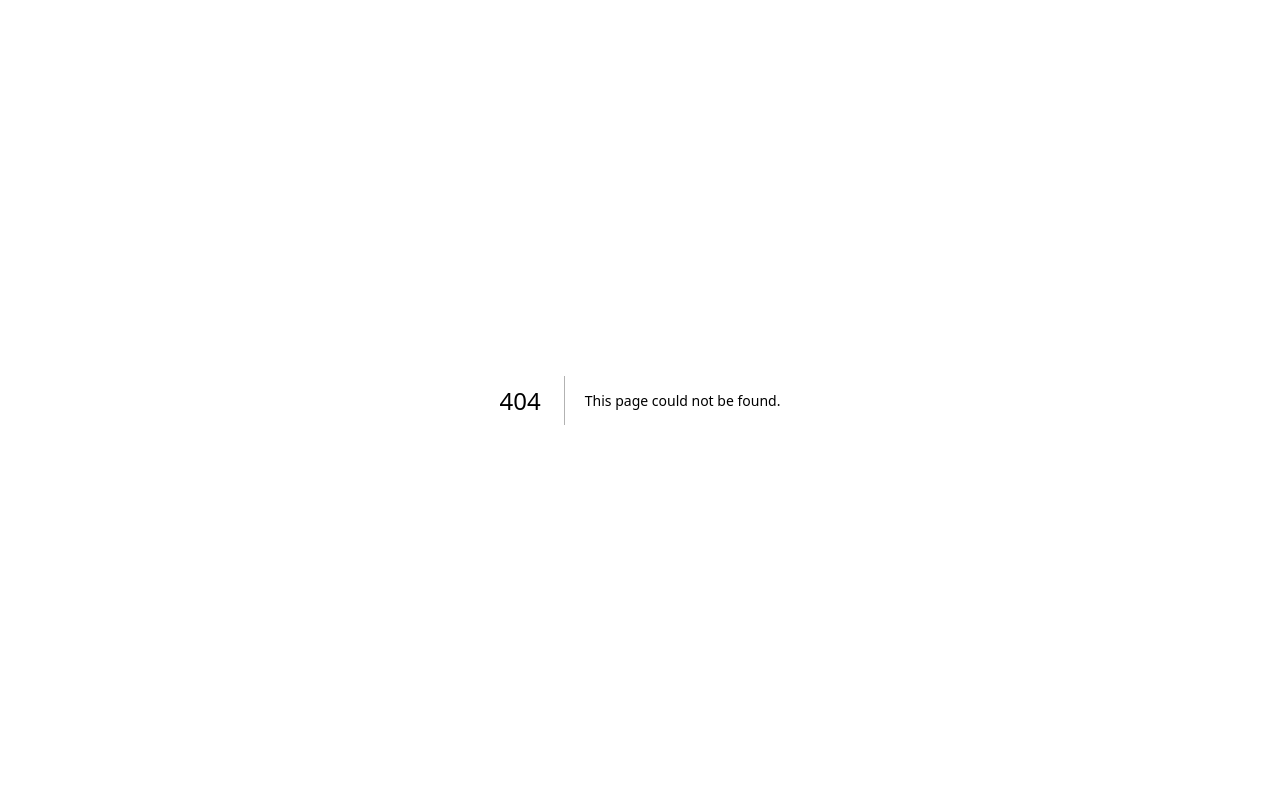
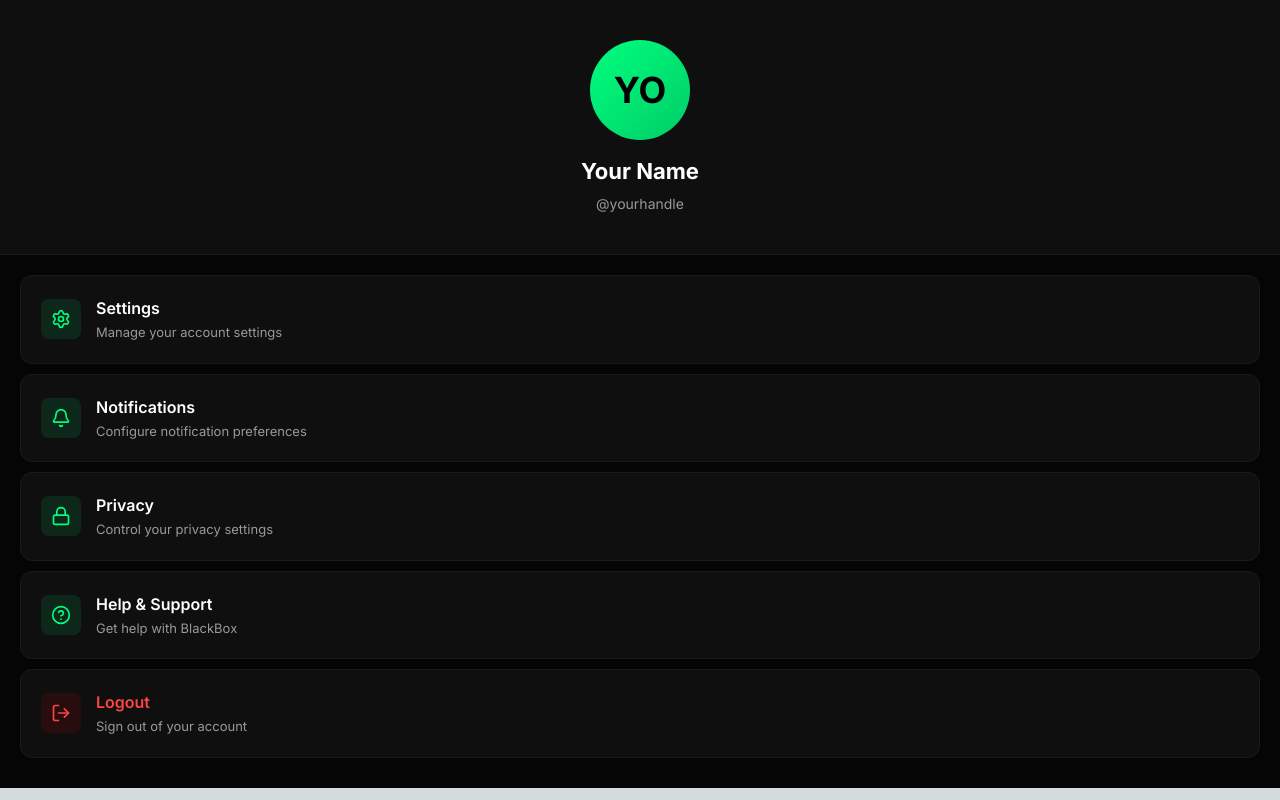
Before and after one commit to Kelvinagbe/chat-black-box, a Next.js app: page /profile in a window 1280 px wide. Before the commit this address had no page. Built offline with nearby package versions, Linux system fonts and the light colour scheme.

Commit message:
Create profile/page.tsx

```diff
--- /dev/null
+++ b/app/profile/page.tsx
@@ -0,0 +1,106 @@
+
+// ============= profile/page.tsx =============
+'use client'
+
+import React from 'react';
+import { Settings, Bell, Lock, HelpCircle, LogOut } from 'lucide-react';
+
+export default function ProfilePage() {
+  const menuItems = [
+    { icon: Settings, label: 'Settings', description: 'Manage your account settings' },
+    { icon: Bell, label: 'Notifications', description: 'Configure notification preferences' },
+    { icon: Lock, label: 'Privacy', description: 'Control your privacy settings' },
+    { icon: HelpCircle, label: 'Help & Support', description: 'Get help with BlackBox' },
+    { icon: LogOut, label: 'Logout', description: 'Sign out of your account', danger: true },
+  ];
+
+  return (
+    <div style={{
+      flex: 1,
+      background: '#050505',
+      color: '#fff',
+      overflowY: 'auto',
+    }}>
+      <div style={{
+        background: '#0f0f0f',
+        borderBottom: '1px solid #1a1a1a',
+        padding: '40px 20px',
+        textAlign: 'center',
+      }}>
+        <div style={{
+          width: '100px',
+          height: '100px',
+          borderRadius: '50%',
+          background: 'linear-gradient(135deg, #00ff7f, #00cc66)',
+          display: 'flex',
+          alignItems: 'center',
+          justifyContent: 'center',
+          color: '#000',
+          fontWeight: 'bold',
+          fontSize: '36px',
+          margin: '0 auto 15px',
+        }}>
+          YO
+        </div>
+        <h2 style={{
+          fontSize: '22px',
+          fontWeight: 'bold',
+          marginBottom: '5px',
+        }}>Your Name</h2>
+        <p style={{
+          color: '#999',
+          fontSize: '14px',
+        }}>@yourhandle</p>
+      </div>
+
+      <div style={{
+        padding: '20px',
+      }}>
+        {menuItems.map((item, index) => (
+          <div
+            key={index}
+            style={{
+              background: '#0f0f0f',
+              border: '1px solid #1a1a1a',
+              borderRadius: '12px',
+              padding: '20px',
+              marginBottom: '10px',
+              display: 'flex',
+              alignItems: 'center',
+              gap: '15px',
+              cursor: 'pointer',
+              transition: 'background 0.2s',
+            }}
+            onMouseEnter={(e) => e.currentTarget.style.background = '#1a1a1a'}
+            onMouseLeave={(e) => e.currentTarget.style.background = '#0f0f0f'}
+          >
+            <div style={{
+              width: '40px',
+              height: '40px',
+              borderRadius: '8px',
+              background: item.danger ? 'rgba(255, 0, 0, 0.1)' : 'rgba(0, 255, 127, 0.1)',
+              display: 'flex',
+              alignItems: 'center',
+              justifyContent: 'center',
+              flexShrink: 0,
+            }}>
+              <item.icon size={20} color={item.danger ? '#ff4444' : '#00ff7f'} />
+            </div>
+            <div style={{ flex: 1 }}>
+              <div style={{
+                fontSize: '16px',
+                fontWeight: '600',
+                marginBottom: '3px',
+                color: item.danger ? '#ff4444' : '#fff',
+              }}>{item.label}</div>
+              <div style={{
+                fontSize: '13px',
+                color: '#999',
+              }}>{item.description}</div>
+            </div>
+          </div>
+        ))}
+      </div>
+    </div>
+  );
+}
```
